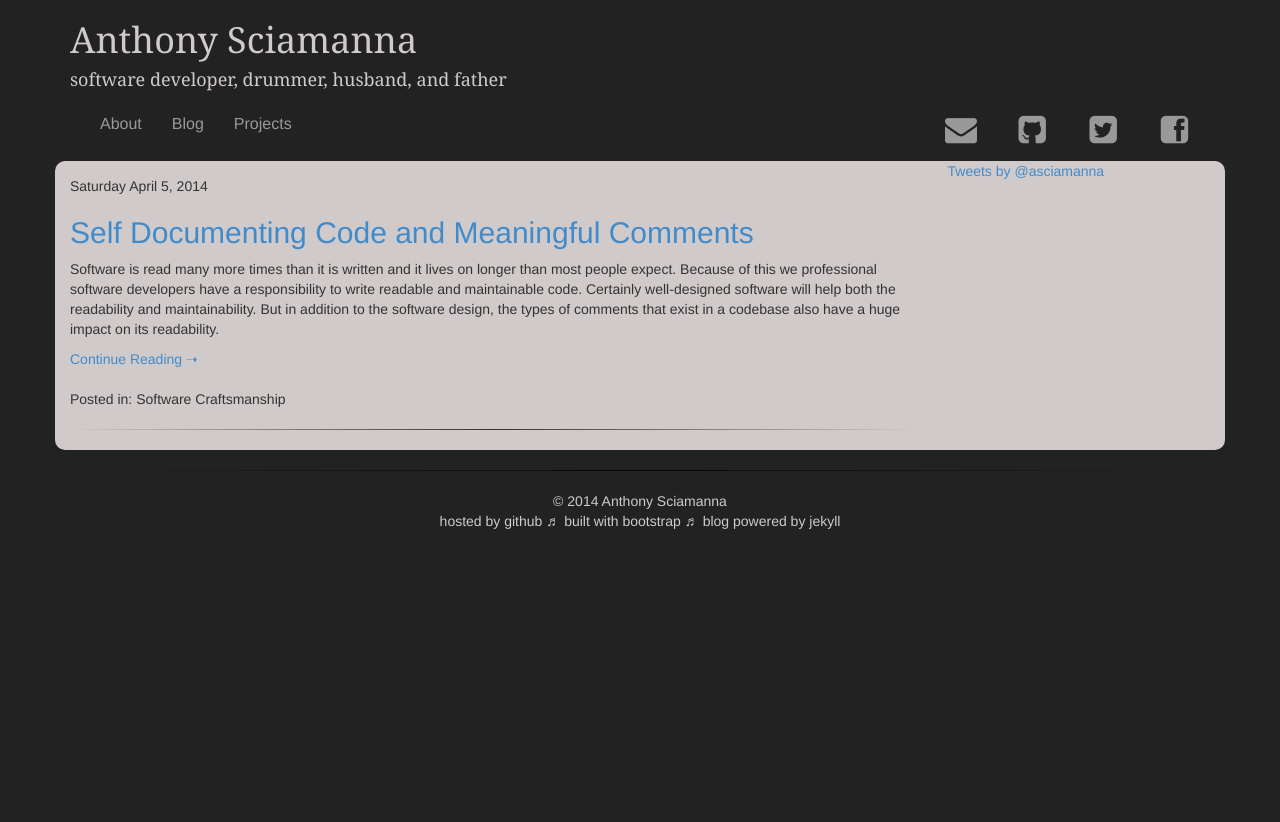
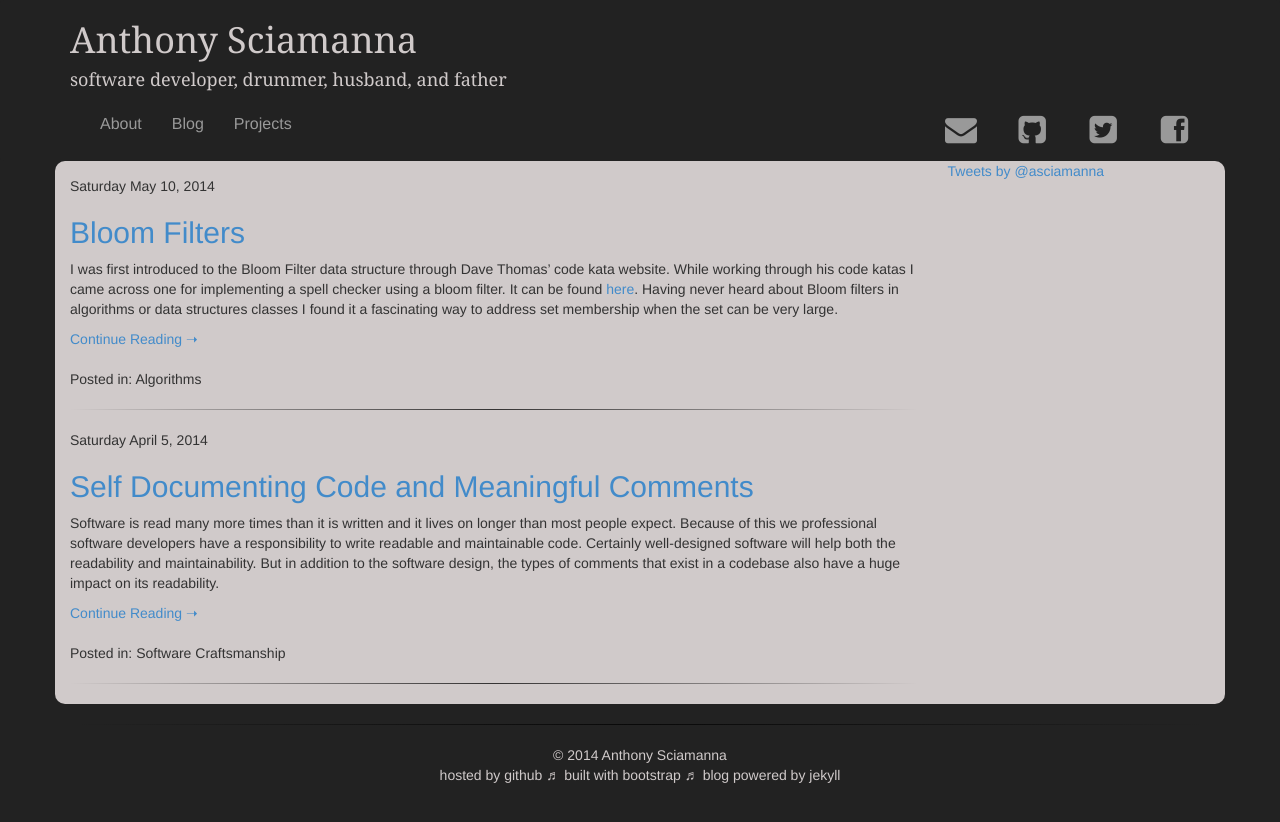
Before and after one commit to asciamanna/asciamanna.github.io, a Jekyll site: the page built from index.html, in a window 1280 px wide. Shown: the top 822 px of the page. Built offline with Jekyll 4.4.1, drawn with Linux system fonts in a browser that asks for light colours; nearby versions of some CDN libraries; comment, search, counter and statistics services are not loaded; some of the changed lines change nothing that is shown.

Commit message:
switched to kramdown as markdown editor. added bloom filters blog post.

```diff
--- a/_config.yml
+++ b/_config.yml
@@ -1 +1,3 @@
 permalink: /:year/:month/:day/:title.html
+excerpt_separator: <!--more-->
+markdown: kramdown
--- /dev/null
+++ b/_posts/2014-05-10-bloom-filters.md
@@ -0,0 +1,87 @@
+---
+layout: post
+title: Bloom Filters
+comments: true
+category: Algorithms
+---
+I was first introduced to the Bloom Filter data structure through Dave Thomas'
+code kata website. While working through his code katas I came across one for
+implementing a spell checker using a bloom filter. It can be found
+[here](http://codekata.com/kata/kata05-blu-filters/). Having never heard about
+Bloom filters in algorithms or data structures classes I found it a fascinating way to address set membership when the set can be very large.
+<!--more-->
+
+##Definition
+Buton Howard Bloom developed the Bloom filter in 1970. A Bloom filter is a data structure that is used to test whether an element is a
+member of a set. It differs from other data structures (bitmaps, hashes, etc.)
+in that it is **space-efficient** and appropriate to use when the set is very
+large or if you are operating in an environment with memory constraints.
+
+Another benefit of the Bloom filter is that the time needed to check for set membership or add an element to the set is constant, regardless of how many elements are already in the set.
+
+However, there is a trade-off for the efficient use of memory. The  trade-off
+is that the Bloom filter is a **Probabilistic data structure**. In other words,
+false positive matches are possible but false negatives are not.  Any query to
+the Bloom filter will return "possibly in set" or "definitely not in set."
+
+An additional trade-off is that while elements can be added to the filter they can never be removed.  If deletes are necessary a separate data structure, a counting filter, can be used instead.
+
+##Algorithm
+The Bloom filter starts out empty. In its initial state it is a large bit array
+of _m_ number of bits all initialized to 0.
+
+Then you add the items you want to check for set membership. You add these items by taking _k_ independent hash values for each item. Each hash is a number which is then used to index into the bit array setting the corresponding value to 1. Clashes will occur. A bit array location may already be set to 1 from a previous item addition. This is expected.
+
+Now when you want to query the set for membership you perform the same hashes on it that were used to load the bit array. Then check to see if each of bits at the corresponding array locations are 1.  If all locations are 1 then the item "might be in your set." If any of the locations are 0, the item is "definitely not in the set."
+
+These false positives occur when each independent hash for an item ends up corresponding to bits that were previously set by other items' hashes.
+
+This may seem like a pretty good reason not to use this data structure.
+However, increasing the size of the bit array and using an optimal number of
+independent hashing functions will decrease the number of false positives.  So,
+while the data structure is quite simple the challenge is understanding how
+much data you will need to represent in the bit array and tuning the algorithm
+and data structure accordingly. It is possible to get the number of false
+positives below 1% by tuning your algorithm.
+
+Thankfully there are some mathematical formulas that you can use to help tune the data structure for your specific use.
+
+##Tuning the algorithm
+
+###Size of the bit array
+The following algorithm, found on [wikipedia](http://en.wikipedia.org/wiki/Bloom_filter) approximates the number of false positives.  So, plug the following in to the algorithm below.
+
+####_k_ = Number of hashes
+
+####_m_ = Number of bits in the bit array
+
+####_n_ = Expected number of elements in your set
+
+####**_(1 - e<sup>-kn/m</sup>)<sup>k</sup>_**
+
+###Number of hashes to calculate
+This leads us to the next problem: determining how many hashing functions to use. Again, the more hashes calculated the slower the Bloom filter will be and it will fill up the bit array quicker. However, if you use too few hashes it will increase the number of false positives.
+
+Thanks to [wikipedia](http://en.wikipedia.org/wiki/Bloom_filter) again, there is another algorithm to solve for _k_: the number of hashing functions.
+
+####**_(m / n)ln (2)_**
+
+##Practical applications
+Bloom filters are used in several applications. Here are a few exmaples:
+
+* Google's [BigTable](http://en.wikipedia.org/wiki/BigTable)
+* [Apache Cassandra](http://en.wikipedia.org/wiki/Apache_Cassandra)
+* Google Chrome
+* Bitcoin
+
+##Example
+Here is an example of a simple Bloom filter I've implemented in C#. It uses the
+SHA-1, SHA-512, and MD5 cryptographic hash algorithms. In an actual Bloom
+Filter implementation non-cryptographic hash algorithms would be favored
+because they are faster. These include murmur hash and Jenkins hashing
+algorithms.  However, since the cryptographic algorithims are built in to the .NET cryptography libraries I decided to use them for this simple example.
+{% gist asciamanna/d35f3d3ded04d8aeffd0 %}
+
+##References
+1. [Dave Thomas' Bloom Filter Code Kata](http://codekata.com/kata/kata05-bloom-filters/)
+1. [Wikipedia - Bloom Filter](http://en.wikipedia.org/wiki/Bloom_filter)
```
Also changed, not shown: _posts/2014-04-05-self-documenting-code-and-meaningful-comments.md (+1 -1 lines), Gemfile.lock.
